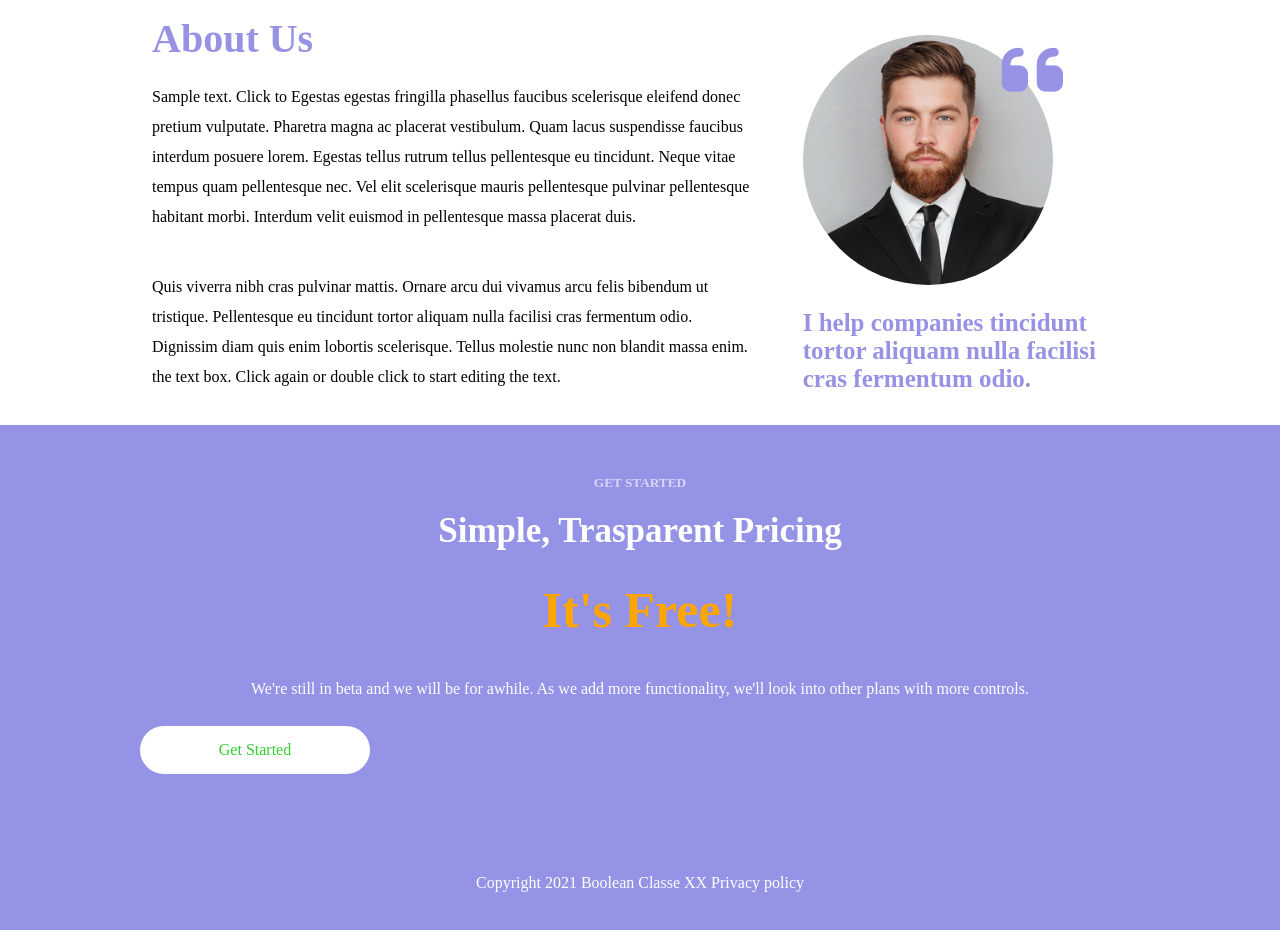
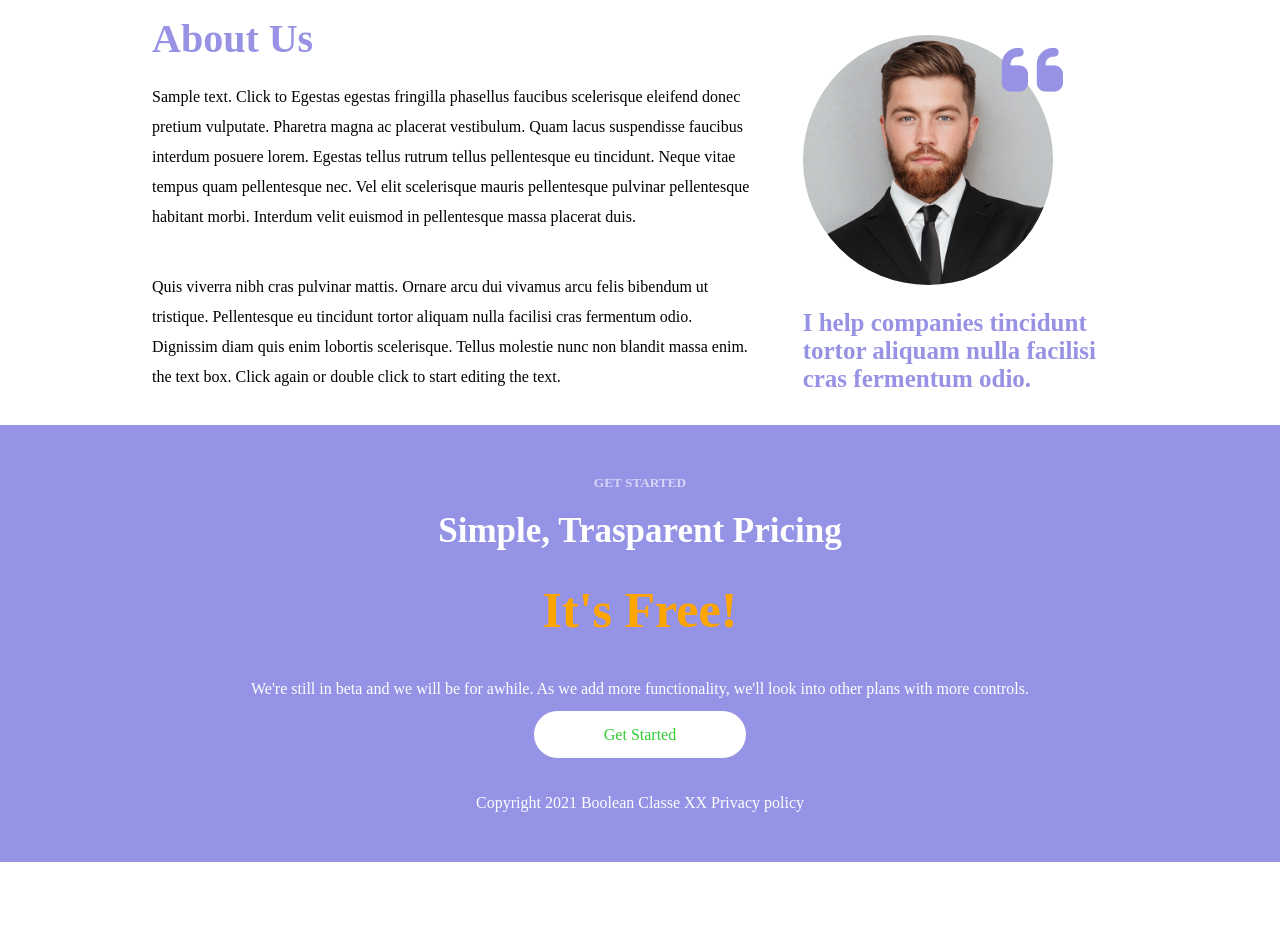
Before and after one commit to RoccoCerro/htmlcss-responsive-layout, a plain HTML site: page index.html in a window 1280 px wide. Shown: the part 3715-4645 px from the top of the page. After the commit the page ends 4577 px from the top, so only its background shows below. Drawn offline with Linux system fonts and the light colour scheme.

Commit message:
REFACTOR sezione page-free

```diff
--- a/css/style.css
+++ b/css/style.css
@@ -309,8 +309,10 @@ ol {
     padding: 15px 70px;
     border-radius: 100px;
     margin-bottom: 100px;
-    display: block;
-    max-width: 230px;
+}
+
+.copyright-page-free {
+    margin-top: 50px;
 }
 /* UTILITY */
 .flex {
```
